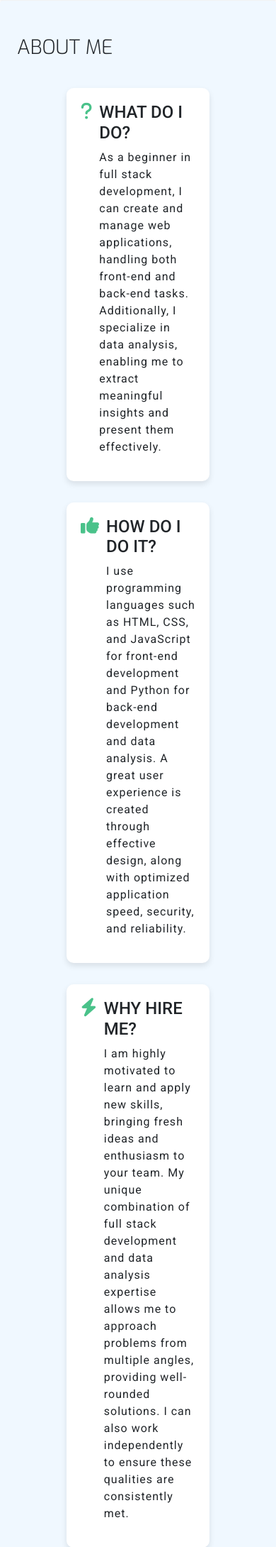
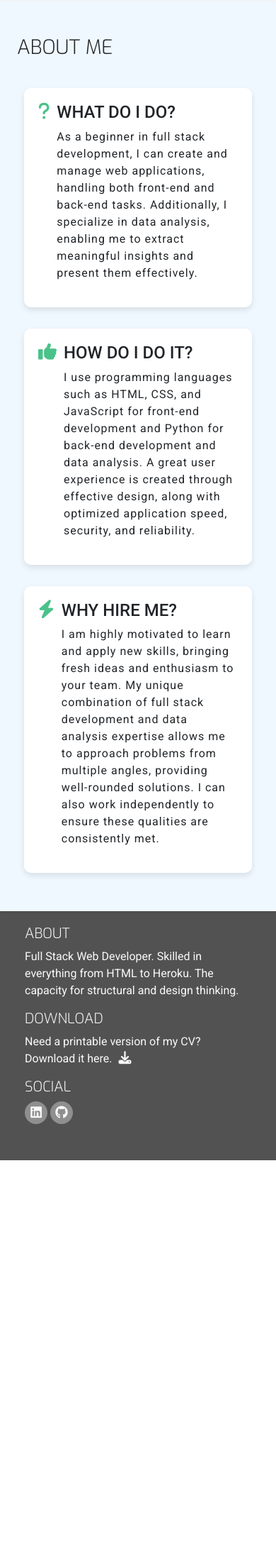
Before and after one commit to Mawadda-Kadi/protfolio-mawadda, a Python web app: template templates/index.html in a window 390 px wide. Shown: the part 1224-3404 px from the top of the page at 71% size. After the commit the page ends 2859 px from the top, so only its background shows below. Run offline with Jinja, Linux system fonts and the light colour scheme; the template is opened without the code that fills it, so the values that code supplies are empty.

Commit message:
fix margins in samll screens

```diff
--- a/static/css/style.css
+++ b/static/css/style.css
@@ -626,3 +626,24 @@ button[type="submit"] {
         font-size: 14px;
     }
 }
+
+@media (min-width: 768px) {
+    .three-reasons-card {
+        margin-left: 70px;
+        margin-right: 70px;
+    }
+}
+
+@media (max-width: 767px) {
+    .three-reasons-card {
+        margin-left: 20px;
+        margin-right: 20px;
+    }
+}
+
+@media (max-width: 480px) {
+    .three-reasons-card {
+        margin-left: 10px;
+        margin-right: 10px;
+    }
+}
```
